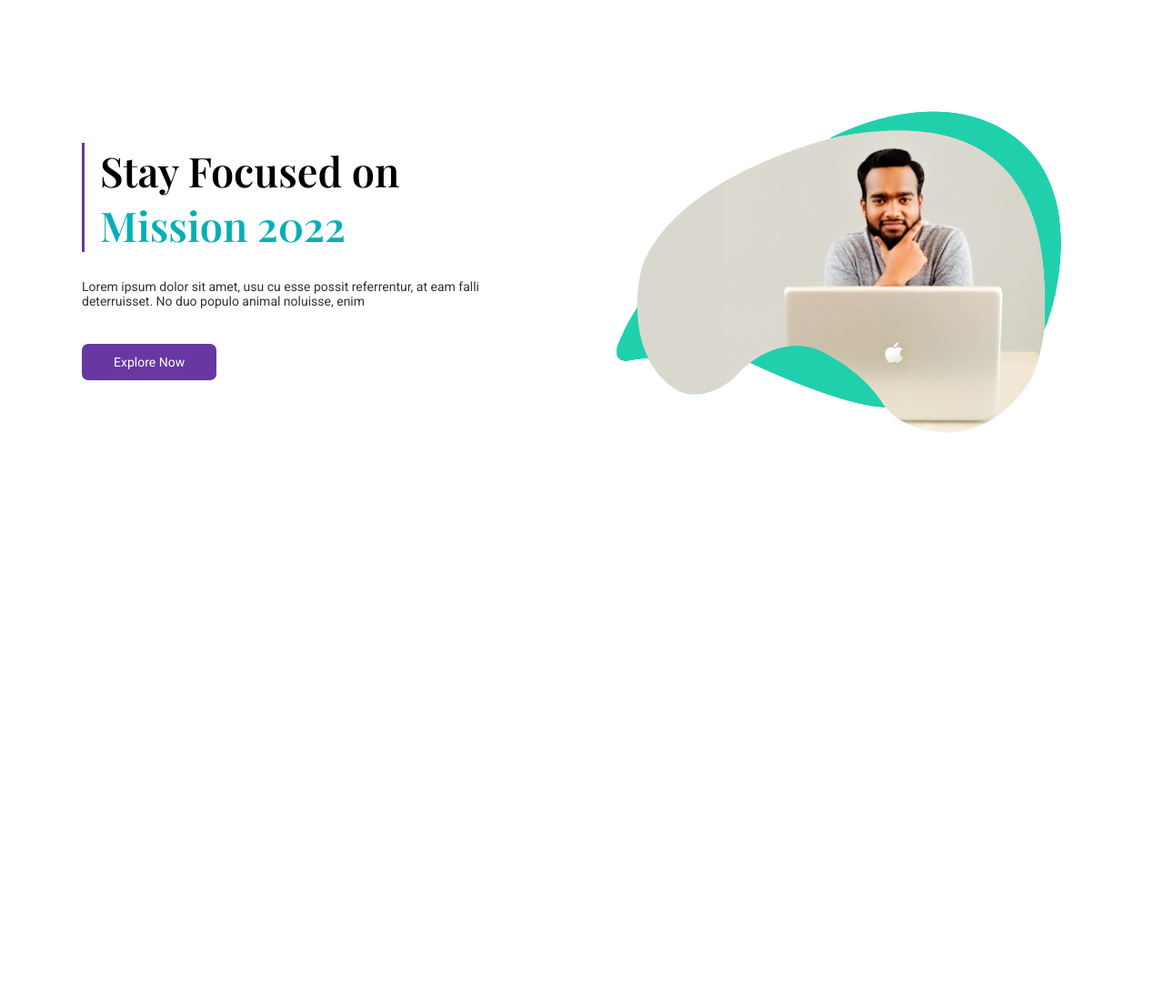
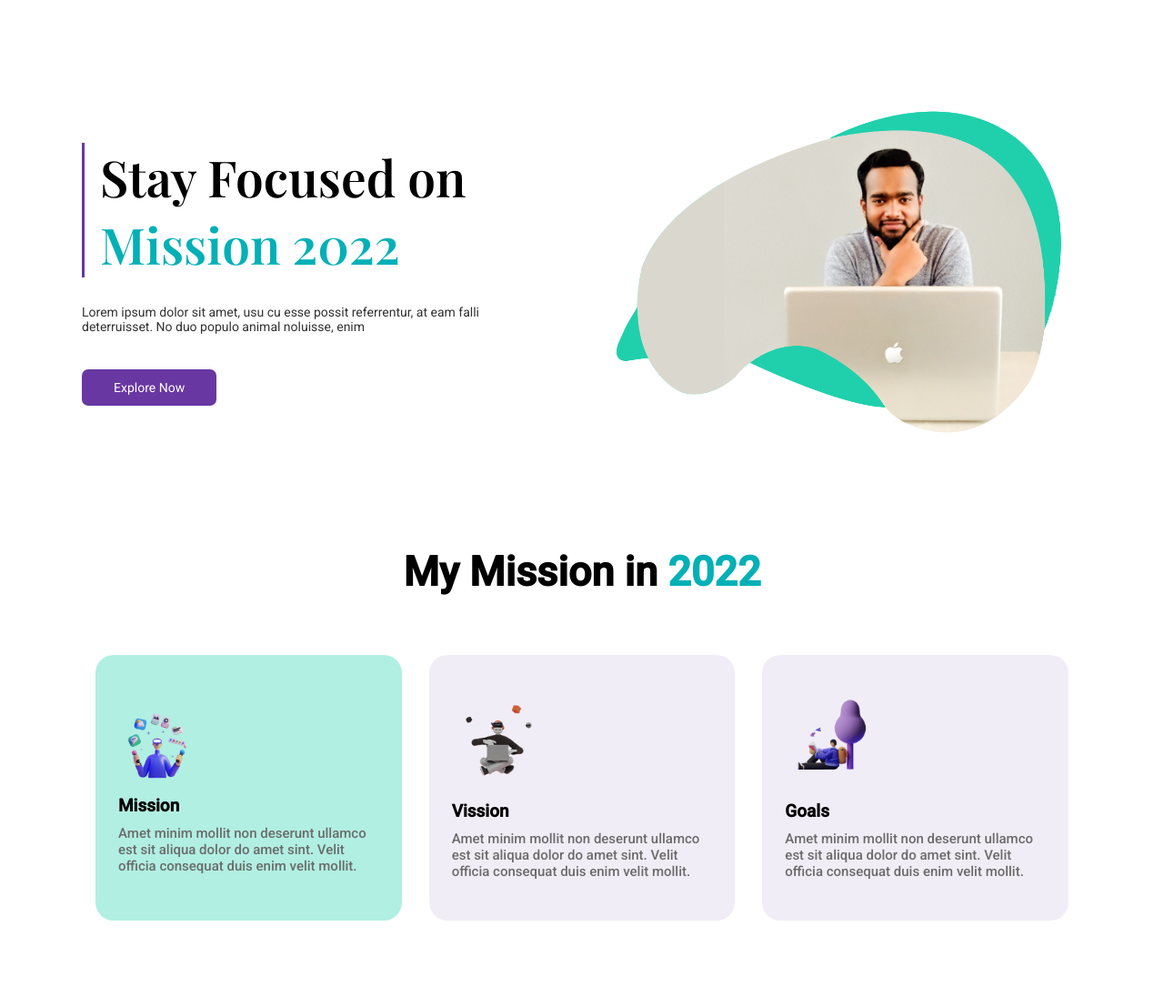
Before and after one commit to mdsalahuddinkhan/mission-2022, a plain HTML site: page index.html in a window 1280 px wide. Shown: the whole page at 91% size. Before the commit the page ends 800 px from the top, so only its background shows below. Drawn offline with nearby package versions, Linux system fonts and the light colour scheme; a web font is replaced by a local one.

Commit message:
mission-section-done

```diff
--- a/index.html
+++ b/index.html
@@ -32,5 +32,41 @@
 
     <!-- ========== End Hero Section ========== -->
 
+    <!-- ========== Start Mission ========== -->
+    <section class="mission-section container">
+        <div class="mission-title align-center">
+            <h1>My Mission in <span>2022</span>
+            </h1>
+        </div>
+
+        <div class="missions">
+            <div class="third-width first-third-width">
+                <img src="images/illustrator-1.png" alt="">
+                <h2>Mission</h2>
+                <p>Amet minim mollit non deserunt
+                    ullamco est sit aliqua dolor do amet
+                    sint. Velit officia consequat duis enim
+                    velit mollit.</p>
+            </div>
+            <div class="third-width">
+                <img src="images/illustrator-2.png" alt="">
+                <h2>Vission</h2>
+                <p>Amet minim mollit non deserunt
+                    ullamco est sit aliqua dolor do amet
+                    sint. Velit officia consequat duis enim
+                    velit mollit.</p>
+            </div>
+            <div class="third-width">
+                <img src="images/illustrator-3.png" alt="">
+                <h2>Goals</h2>
+                <p>Amet minim mollit non deserunt
+                    ullamco est sit aliqua dolor do amet
+                    sint. Velit officia consequat duis enim
+                    velit mollit.</p>
+            </div>
+        </div>
+    </section>
+    <!-- ========== End Mission ========== -->
+
 </body>
 </html>
--- a/style.css
+++ b/style.css
@@ -8,6 +8,9 @@
 }
 .align-right{
     text-align: right;
+}
+.align-center{
+    text-align: center;
 }
 .link-button {
     background: #6837a2;
@@ -29,7 +32,7 @@
     margin-top: 77px;
 }
 .hero-section .main-title h1 {
-    font-size: 45px;
+    font-size: 55px;
     font-family: 'Playfair Display', serif;
     font-weight: 600;
 }
@@ -51,3 +54,46 @@
     width: 95%;
 }
 /* ===== End Hero Section ===== */
+
+
+/* ===== Start Mission ===== */
+.mission-section {
+    padding: 0px 0px 80px;
+}
+
+.mission-section .mission-title h1 {
+    font-size: 45px;
+    font-family: 'Roboto';
+    margin-bottom: 50px;
+}
+.mission-section .mission-title h1 span{
+    color: #03b0b6;
+}
+.mission-section .missions{
+    display: flex;
+}
+.missions .third-width {
+    width: 33.33%;
+    margin: 15px;
+    background: #6837a217;
+    padding: 45px 25px;
+    border-radius: 20px;
+}
+.first-third-width{
+    background: #20d0ac59!important;
+}
+.missions .third-width img{
+    width: 35%;
+}
+.missions .third-width h2 {
+    margin: 10px 0px;
+    font-family: 'Roboto';
+    font-size: 19px;
+}
+.missions .third-width p {
+    font-family: 'Roboto';
+    font-size: 15px;
+    font-weight: 500;
+    color: #6b6b6b;
+}
+/* ===== End Mission ===== */
```
